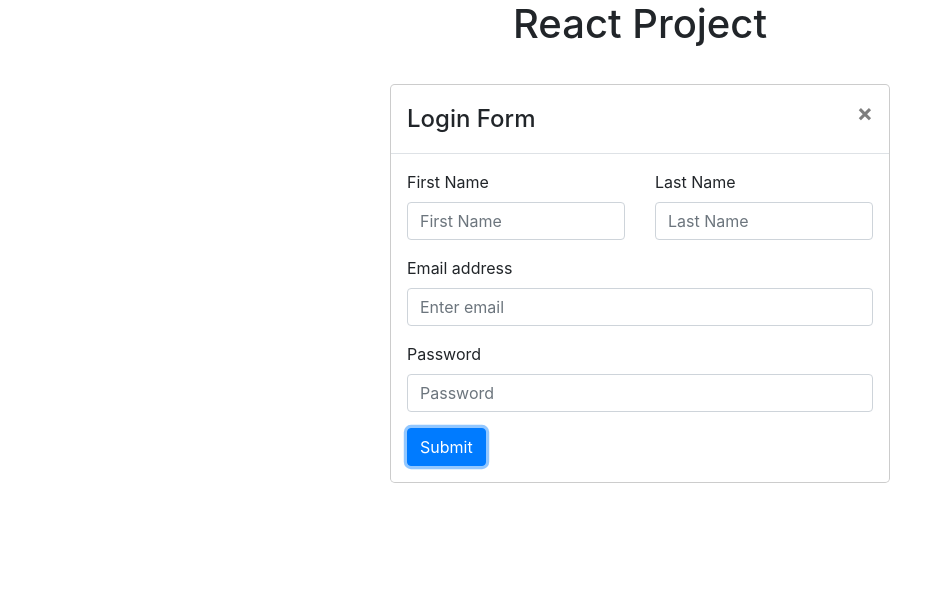
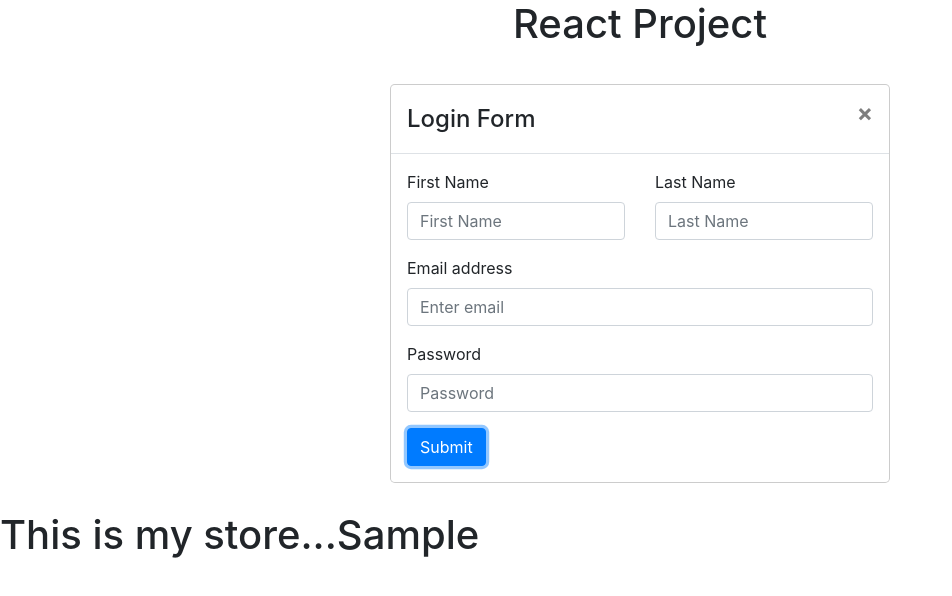
Before and after one commit to nickphelps/React-Project, a React (Create React App) app: page / in a window 1280 px wide. Both pictures are taken after typing "Sample", "Sample", "name@example.com", "Sample123" into the empty fields and a click on the button "Submit". Shown: the top 596 px of the page, without its empty margins (0-952 px from the left). Built offline with nearby package versions, Linux system fonts and the light colour scheme.

Commit message:
dashBoard state setup

```diff
--- a/src/components/App.js
+++ b/src/components/App.js
@@ -5,26 +5,29 @@ import { connect } from 'react-redux'
 
 
 class App extends Component {
+  // console.log(this.props.userInfo)
   render() {
     return (
       <div>
-        <LoginPage store/>
+        <LoginPage store={this.props.userInfo} />
       </div>
     );
   }
 }
 
 const mapStateToProps = (state) => ({
-  userInfo: state.userInfo
+
+  userInfo: state.userInfo,
+
 })
 
 const mapDispatchToProps = (dispatch) => ({
   //dispatching actions
-  handleSubmit: (handleSubmit) => dispatch ({
-                                              type: 'HANDLE_SUBMIT',
-                                              payload: handleSubmit
-  })
+  // handleSubmit: (handleSubmit) => dispatch ({
+  //                                             type: 'HANDLE_SUBMIT',
+  //                                             payload: handleSubmit
+  // })
 
 })
 
-export default connect(mapDispatchToProps,mapDispatchToProps)(App)
+export default connect(mapStateToProps,mapDispatchToProps)(App)
--- a/src/components/LoginPage.js
+++ b/src/components/LoginPage.js
@@ -3,17 +3,23 @@ import NavBar from '../components/NavBar'
 import LoginForm from '../containers/LoginFormContainer';
 import DashboardContainer from '../containers/DashboardContainer'
 
-class LoginPage extends Component {
-  // console.log(this.props.user)
-  render() {
+
+const LoginPage = ({ store }) => {
+  console.log(store)
+  const stateLength = store.length - 1
+  console.log(stateLength)
+  console.log(store)
+  console.log(store[stateLength].showDashboard)
+  console.log(store[stateLength].fname)
   return (
             <div>
               <NavBar />
                <LoginForm />
-          {this.props.showDashboard ? <DashboardContainer /> : true }
+               {(store[stateLength].showDashboard ? <DashboardContainer store={store[stateLength]} /> : false)}
+
            </div>
+
   )
-  }
 }
 
 export default LoginPage
--- a/src/containers/DashboardContainer.js
+++ b/src/containers/DashboardContainer.js
@@ -1,13 +1,22 @@
 import React, { Component } from 'react'
 
- class DashboardContainer extends Component {
-  render() {
+
+//  class DashboardContainer extends Component {
+
+//   render() {
+//     return (
+//       <div>
+//         <h1>This is my DashboardContainer</h1>
+//       </div>
+//     )
+//   }
+// }
+
+const DashboardContainer = ({ store }) => {
+    console.log(store)
     return (
-      <div>
-        <h1>This is my DashboardContainer</h1>
-      </div>
+        <h1>This is my store...{store.fname} </h1>
     )
-  }
 }
 
 export default DashboardContainer
```
Lines whose indentation alone changed are shown as unchanged.
